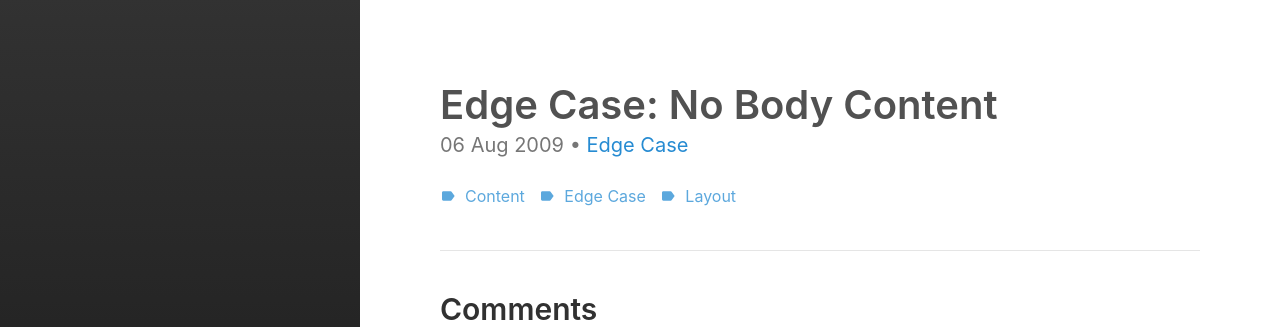
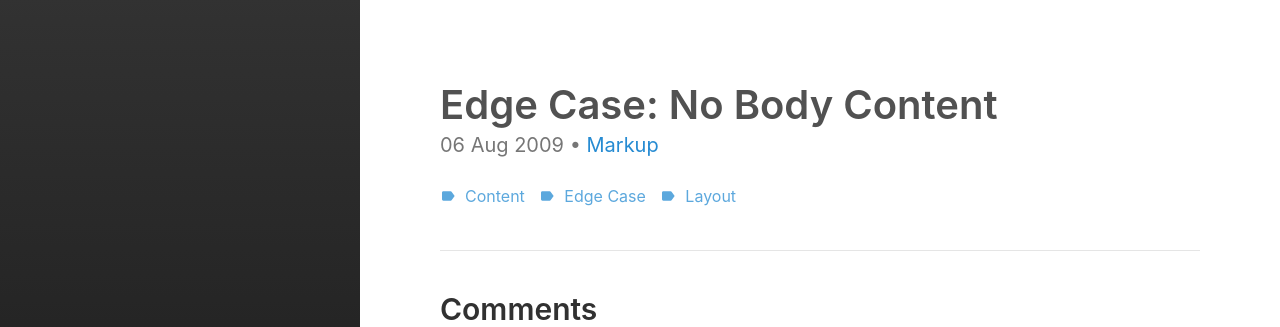
Before and after one commit to fuzhongwangcs/fuzhongwangcs.github.io, a Jekyll site: the page built from _posts/2009-08-06-edge-case-no-body-content.md, in a window 1280 px wide. Shown: the top 327 px of the page. Built offline with Jekyll 4.4.1, drawn with Linux system fonts in a browser that asks for light colours.

Commit message:
测试分类

```diff
--- a/_posts/2009-08-06-edge-case-no-body-content.md
+++ b/_posts/2009-08-06-edge-case-no-body-content.md
@@ -3,7 +3,7 @@ layout: post
 title: "Edge Case: No Body Content"
 excerpt: "This post has no body content and should be blank on the post's page."
 categories:
-  - Edge Case
+  - Markup
 tags:
   - content
   - edge case
```
